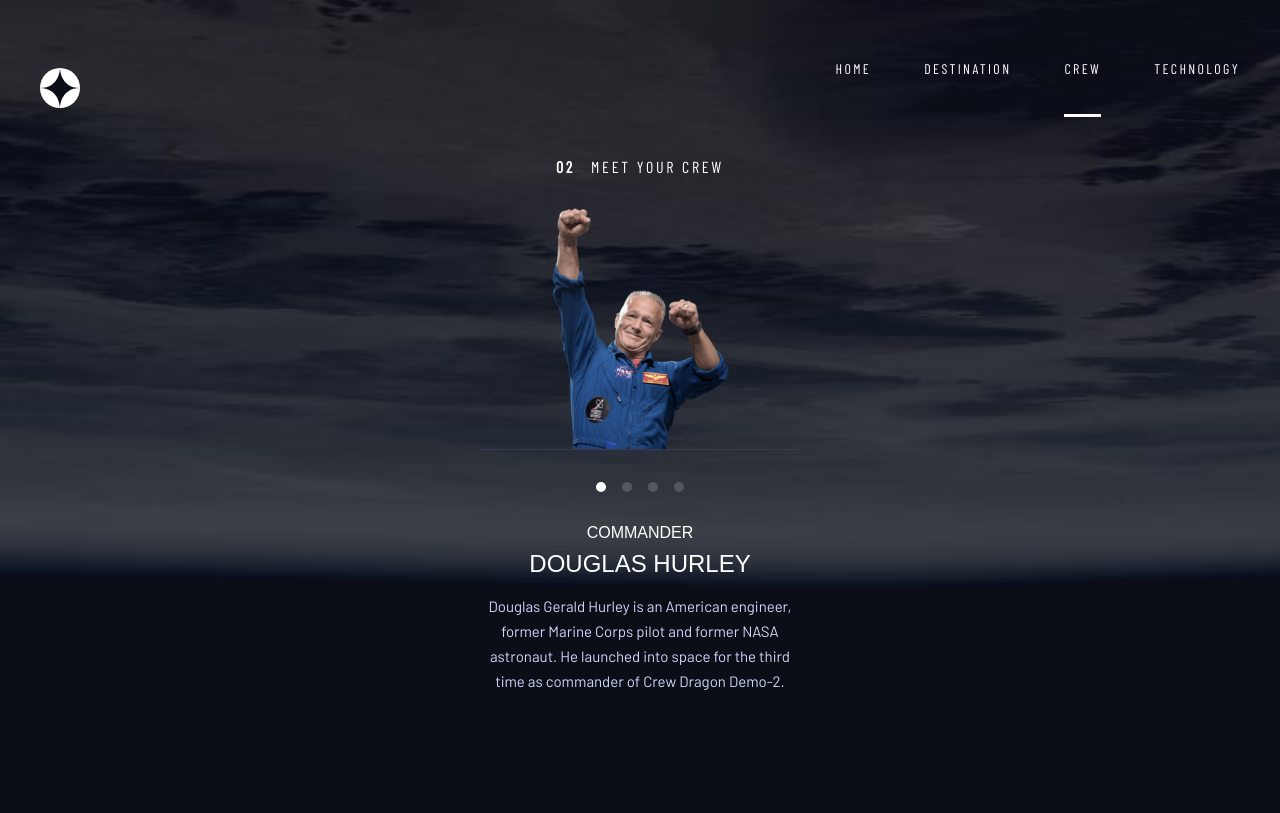
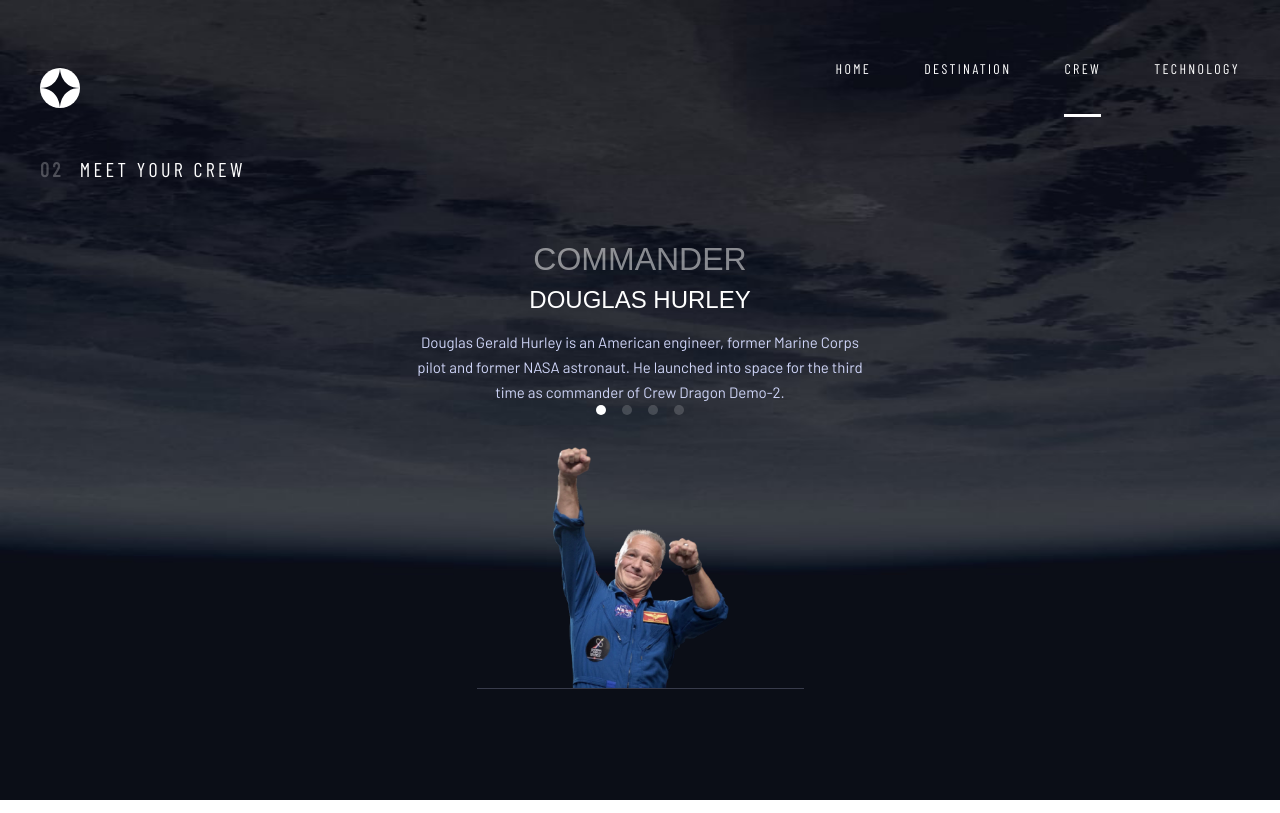
Before and after one commit to BlessSinister/space_in_your_self, a React (Create React App) app: page /crew in a window 1280 px wide. Built offline with nearby package versions, Linux system fonts and the light colour scheme; a web font is replaced by a local one.

Commit message:
create_custom_resize_hook

```diff
--- /dev/null
+++ b/src/custom-hooks/breakpoints.js
@@ -0,0 +1,5 @@
+export const SCREEN_SM = 576
+export const SCREEN_MD = 768
+export const SCREEN_LG = 992
+export const SCREEN_XL = 1200
+export const SCREEN_XXL = 1400
--- /dev/null
+++ b/src/custom-hooks/use-resiz.js
@@ -0,0 +1,32 @@
+// use-resize.js
+import { useState, useEffect } from 'react'
+import {
+  SCREEN_SM,
+  SCREEN_MD,
+  SCREEN_LG,
+  SCREEN_XL,
+  SCREEN_XXL,
+} from './breakpoints'
+
+export const useResize = () => {
+  const [width, setWidth] = useState(window.innerWidth)
+
+  useEffect(() => {
+    const handleResize = (event) => {
+      setWidth(event.target.innerWidth)
+    }
+    window.addEventListener('resize', handleResize)
+    return () => {
+      window.removeEventListener('resize', handleResize)
+    }
+  }, [])
+
+  return {
+    width,
+    isScreenSm: width >= SCREEN_SM,
+    isScreenMd: width >= SCREEN_MD,
+    isScreenLg: width >= SCREEN_LG,
+    isScreenXl: width >= SCREEN_XL,
+    isScreenXxl: width >= SCREEN_XXL,
+  }
+}
--- a/src/pages/Crew/Main.jsx
+++ b/src/pages/Crew/Main.jsx
@@ -1,7 +1,11 @@
 import React from 'react'
 import style from './main_crew.module.css'
+import { useResize } from '../../custom-hooks/use-resiz'
 export default function Main({ data, handleClick, activeEl }) {
-  console.log(data)
+  const sizeScreen = useResize()
+  const currentImg =
+    sizeScreen.width > 375 ? data[0].images.webp : data[0].images.png
+  console.log(sizeScreen.width)
   if (!data) {
     return
   }
@@ -12,7 +16,7 @@ export default function Main({ data, handleClick, activeEl }) {
         Meet your crew
       </p>
       <div className={style.img_wrapper}>
-        <img src={data[0].images.png} alt="" className={style.img_crew} />
+        <img src={currentImg} alt="" className={style.img_crew} />
       </div>
       <nav>
         <svg
--- a/src/pages/Crew/crew.module.css
+++ b/src/pages/Crew/crew.module.css
@@ -1,4 +1,5 @@
 .container {
+  height: 100dvh;
   background: url('../../../public/assets/crew/background-crew-mobile.jpg');
   background-repeat: no-repeat;
   background-size: 100% 100%;
@@ -6,3 +7,10 @@
   flex-direction: column;
   align-items: center;
 }
+@media (min-width: 450px) {
+  .container {
+    background: url('../../../public/assets/crew/background-crew-tablet.jpg');
+    background-repeat: no-repeat;
+    background-size: 100% 100%;
+  }
+}
--- a/src/pages/Crew/main_crew.module.css
+++ b/src/pages/Crew/main_crew.module.css
@@ -4,7 +4,11 @@
   max-width: 32rem;
   width: 100%;
 }
-
+@media (min-width: 768px) {
+  .main_crew_wrapper {
+    max-width: 100%;
+  }
+}
 .subtitle {
   display: flex;
   gap: 1.6rem;
@@ -17,12 +21,28 @@
   color: #fff;
   margin-bottom: 3.2rem;
 }
+@media (min-width: 768px) {
+  .subtitle {
+    align-self: flex-start;
+    margin-left: 4rem;
+    font-size: 2rem;
+    margin-bottom: 6rem;
+    order: 1;
+  }
+}
 .span_decor {
   font-family: 'Barlow Condensed', sans-serif;
   font-weight: 700;
   font-size: 16px;
   letter-spacing: 0.17em;
   color: #fff;
+}
+
+@media (min-width: 768px) {
+  .span_decor {
+    opacity: 0.25;
+    font-size: 2rem;
+  }
 }
 .img_wrapper {
   display: flex;
@@ -32,6 +52,11 @@
   border-bottom: 1px solid #383b4b;
   margin-bottom: 3.2rem;
 }
+@media (min-width: 765px) {
+  .img_wrapper {
+    order: 4;
+  }
+}
 .img_crew {
   max-width: 17.7rem;
 }
@@ -40,12 +65,22 @@ nav {
   gap: 1.6rem;
   margin-bottom: 3.2rem;
 }
+@media (min-width: 765px) {
+  nav {
+    order: 3;
+  }
+}
 .blog_info_wrapper {
   display: flex;
   flex-direction: column;
   text-align: center;
   align-items: center;
-  margin-bottom: 7.4rem;
+}
+@media (min-width: 768px) {
+  .blog_info_wrapper {
+    max-width: 45.8rem;
+    order: 2;
+  }
 }
 .rank_team {
   font-family: 'Bellefair', sans-serif;
@@ -55,6 +90,12 @@ nav {
   text-align: center;
   color: #fff;
   margin-bottom: 8px;
+}
+@media (min-width: 768px) {
+  .rank_team {
+    opacity: 0.5;
+    font-size: 3.2rem;
+  }
 }
 .name_team {
   font-family: 'Bellefair', sans-serif;
@@ -72,5 +113,4 @@ nav {
   line-height: 167%;
   text-align: center;
   color: #d0d6f9;
-  padding-bottom: 4.5rem;
 }
--- a/src/pages/Notfound/Notfound.jsx
+++ b/src/pages/Notfound/Notfound.jsx
@@ -1,5 +1,14 @@
 import React from 'react'
+import style from './notfound.module.css'
+import Header from '../../components/Header'
 
 export default function Notfound() {
-  return <div>Notfound</div>
+  return (
+    <>
+      <div className={style.container}>
+        <Header />
+        404
+      </div>
+    </>
+  )
 }
--- /dev/null
+++ b/src/pages/Notfound/notfound.module.css
@@ -0,0 +1,11 @@
+.container {
+  height: 100svh;
+  background: url('../../../public/assets/home/background-home-mobile.jpg');
+  background-repeat: no-repeat;
+  background-size: 100% 100%;
+  display: flex;
+  flex-direction: column;
+  align-items: center;
+  color: white;
+  font-size: 10.5rem;
+}
```
Also changed, not shown: public/assets/crew/image-douglas-hurley.webp (renamed from src/pages/Crew/image-douglas-hurley.webp).
